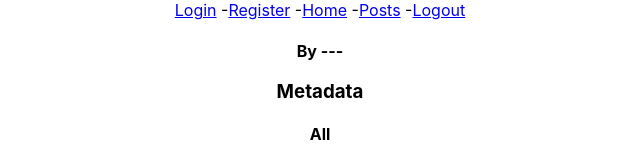
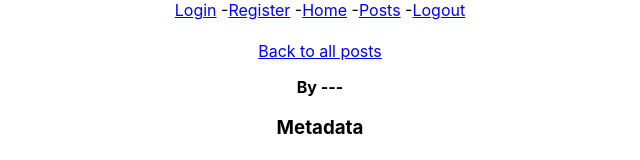
Before and after one commit to InnuendoX3/forum, a React (Create React App) app: page /posts/1 in a window 1280 px wide. Shown: the top 160 px of the page, without its empty margins (320-960 px from the left). Built offline with nearby package versions, Linux system fonts and the light colour scheme; no server answers.

Commit message:
Link to all posts on Detail Post

```diff
--- a/src/components/PostSingle.jsx
+++ b/src/components/PostSingle.jsx
@@ -1,4 +1,5 @@
 import React from 'react'
+import { Link } from 'react-router-dom'
 
 export default function PostSingle(props) {
   const { post } = props
@@ -7,6 +8,7 @@ export default function PostSingle(props) {
   return (
     <div>
       <h1> {post.title} </h1>
+      <Link to='/posts'>Back to all posts</Link>
       <p><strong>By {author}</strong></p>
       <p> {post.createdAt} </p>
       <p> {post.content} </p>
```
